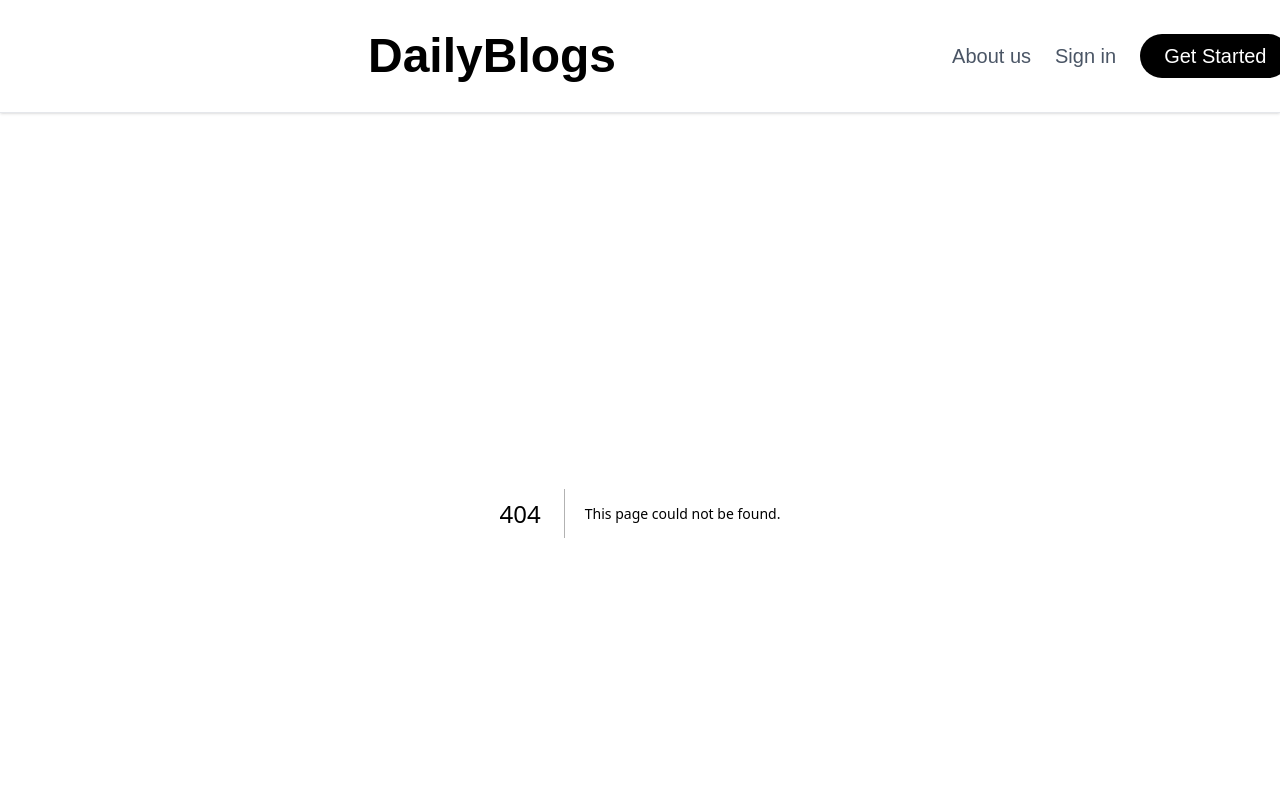
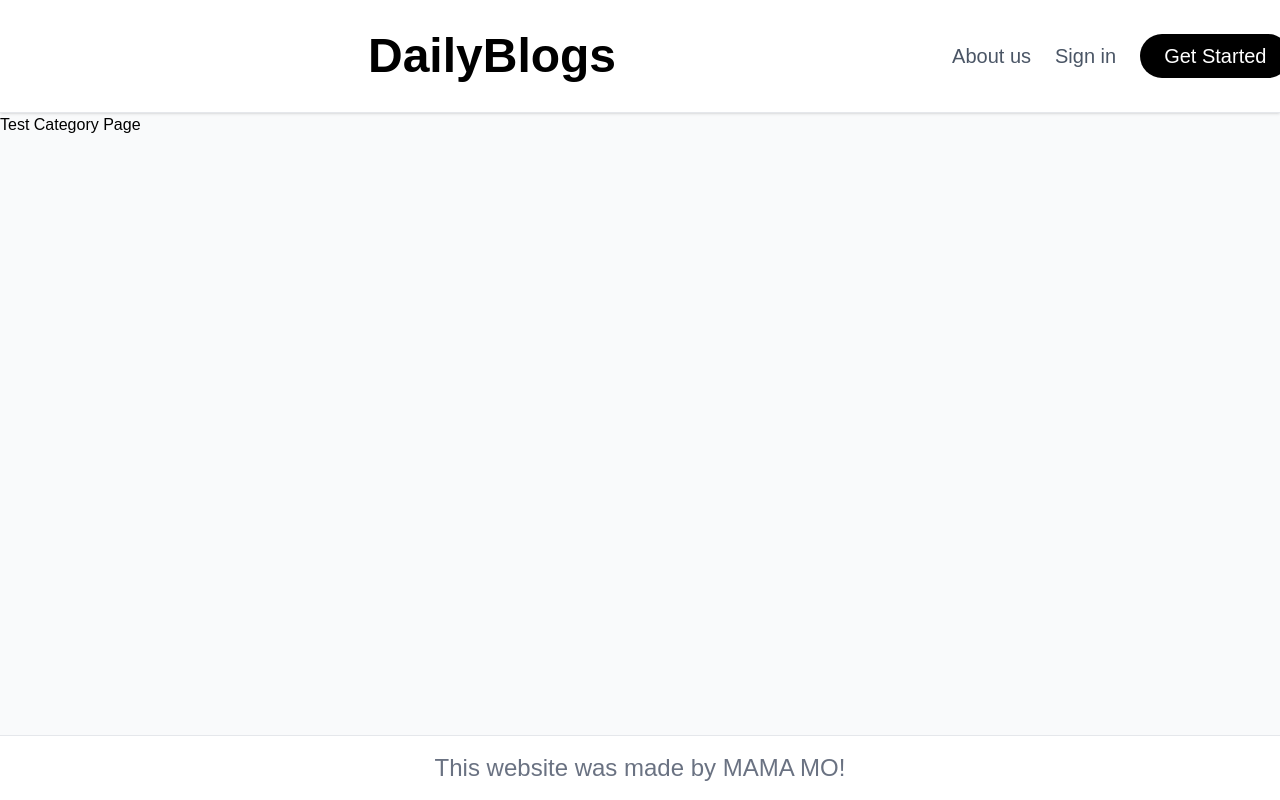
Before and after one commit to babkkin/daily-blogs, a Next.js app: page /category in a window 1280 px wide. Before the commit this address had no page. Shown: the top 800 px of the page. Built offline with nearby package versions, Linux system fonts and the light colour scheme; a web font is replaced by a local one.

Commit message:
redirect To category
fix for Login and Signup

```diff
--- /dev/null
+++ b/app/category/page.js
@@ -0,0 +1,9 @@
+
+
+export default function CategoryPage() {
+  return (
+    <div>
+        Test Category Page
+    </div>
+  )
+}
--- a/components/LoginForm.jsx
+++ b/components/LoginForm.jsx
@@ -1,8 +1,12 @@
 "use client";
 import { useState } from "react";
+import { useRouter } from "next/navigation";
+import { useAuthModal } from "@/components/AuthModalProvider"; // ✅ import context
 
 export default function LoginForm() {
   const [message, setMessage] = useState("");
+  const router = useRouter();
+  const { closeModal } = useAuthModal(); // ✅ grab modal closer
 
   const handleSubmit = async (e) => {
     e.preventDefault();
@@ -16,9 +20,17 @@ export default function LoginForm() {
         headers: { "Content-Type": "application/json" },
         body: JSON.stringify({ email, password, type: "login" }),
       });
+
       const data = await res.json();
+
       if (res.ok && data.success) {
         setMessage("Login successful!");
+
+        // ✅ close modal first
+        closeModal();
+
+        // ✅ then redirect
+        router.push("/category");
       } else {
         setMessage(data.error || "Login failed");
       }
@@ -31,12 +43,29 @@ export default function LoginForm() {
   return (
     <form className="flex flex-col gap-3" onSubmit={handleSubmit}>
       <label className="text-sm font-medium text-gray-700">Email address</label>
-      <input name="user_email" type="email" placeholder="Enter your email" required className="w-full border p-3 rounded" />
+      <input
+        name="user_email"
+        type="email"
+        placeholder="Enter your email"
+        required
+        className="w-full border p-3 rounded"
+      />
 
       <label className="text-sm font-medium text-gray-700">Password</label>
-      <input name="user_password" type="password" placeholder="Enter your password"  required className="w-full border p-3 rounded" />
+      <input
+        name="user_password"
+        type="password"
+        placeholder="Enter your password"
+        required
+        className="w-full border p-3 rounded"
+      />
 
-      <button type="submit" className="w-full bg-black text-white py-3 rounded mt-2">Sign in</button>
+      <button
+        type="submit"
+        className="w-full bg-black text-white py-3 rounded mt-2"
+      >
+        Sign in
+      </button>
 
       {message && <p className="text-center mt-2 text-blue-600">{message}</p>}
     </form>
--- a/components/SignupForm.jsx
+++ b/components/SignupForm.jsx
@@ -1,8 +1,12 @@
 "use client";
 import { useState } from "react";
+import { useRouter } from "next/navigation";
+import { useAuthModal } from "@/components/AuthModalProvider"; // ✅ import context
 
 export default function SignupForm() {
   const [message, setMessage] = useState("");
+  const router = useRouter();
+  const { closeModal } = useAuthModal(); // ✅ grab modal closer
 
   const handleSubmit = async (e) => {
     e.preventDefault();
@@ -19,6 +23,12 @@ export default function SignupForm() {
       const data = await res.json();
       if (res.ok && data.success) {
         setMessage("Account created! Check your email to verify.");
+
+        // ✅ close modal first
+        closeModal();
+
+        // ✅ then redirect
+        router.push("/category");
       } else {
         setMessage(data.error || "Signup failed");
       }
```
